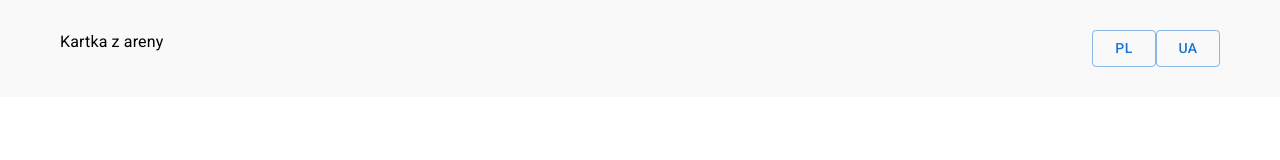
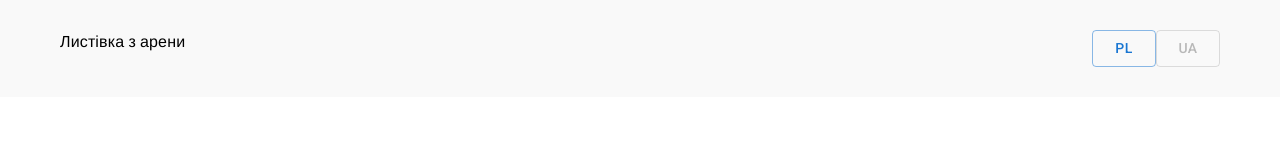
Before and after one commit to dawid-tomczak/helping-ukraine-form, a React (Create React App) app: page / in a window 1280 px wide. Shown: the top 160 px of the page. Built offline with nearby package versions, Linux system fonts and the light colour scheme; a web font is replaced by a local one.

Commit message:
i18n translations

```diff
--- a/package.json
+++ b/package.json
@@ -14,8 +14,11 @@
     "@types/node": "^16.11.26",
     "@types/react": "^17.0.43",
     "@types/react-dom": "^17.0.14",
+    "i18next": "^21.6.14",
+    "i18next-browser-languagedetector": "^6.1.4",
     "react": "^18.0.0",
     "react-dom": "^18.0.0",
+    "react-i18next": "^11.16.2",
     "react-scripts": "5.0.0",
     "typescript": "^4.6.3",
     "web-vitals": "^2.1.4"
--- /dev/null
+++ b/src/i18n.ts
@@ -0,0 +1,33 @@
+import i18n from 'i18next';
+import { initReactI18next } from 'react-i18next';
+import LanguageDetector from 'i18next-browser-languagedetector';
+
+i18n
+  // detect user language
+  // learn more: https://github.com/i18next/i18next-browser-languageDetector
+  .use(LanguageDetector)
+  // pass the i18n instance to react-i18next.
+  .use(initReactI18next)
+  // init i18next
+  // for all options read: https://www.i18next.com/overview/configuration-options
+  .init({
+    debug: true,
+    fallbackLng: 'ua',
+    interpolation: {
+      escapeValue: false, // not needed for react as it escapes by default
+    },
+    resources: {
+      pl: {
+        translation: {
+          'Kartka z areny': 'Kartka z areny',
+        },
+      },
+      ua: {
+        translation: {
+          'Kartka z areny': 'Листівка з арени',
+        },
+      },
+    },
+  });
+
+export default i18n;
--- a/src/modules/shared/Header/Header.tsx
+++ b/src/modules/shared/Header/Header.tsx
@@ -1,18 +1,32 @@
 import { Button, Typography } from '@mui/material';
 import styles from './Header.module.css';
 import React from 'react';
+import { useTranslation } from 'react-i18next';
 
 const Header = () => {
+  const { t, i18n } = useTranslation();
+
+  const languages: string[] = ['pl', 'ua'];
+
   return (
     <header className={styles.header}>
-      <Typography className={styles.header__title}>Kartka z areny</Typography>
+      <Typography className={styles.header__title}>
+        {t('Kartka z areny')}
+      </Typography>
       <div className={styles.header__language}>
-        <Button variant='outlined' className={styles.language__button}>
-          PL
-        </Button>
-        <Button variant='outlined' className={styles.language__button}>
-          UA
-        </Button>
+        {languages.map((lang) => {
+          return (
+            <Button
+              key={lang}
+              variant='outlined'
+              className={styles.language__button}
+              onClick={() => i18n.changeLanguage(lang)}
+              disabled={i18n.resolvedLanguage === lang}
+            >
+              {lang.toUpperCase()}
+            </Button>
+          );
+        })}
       </div>
     </header>
   );
```
Also changed, not shown: src/index.tsx (+5 -4 lines), 1 other file (tests, documents, lock files or other folders).
